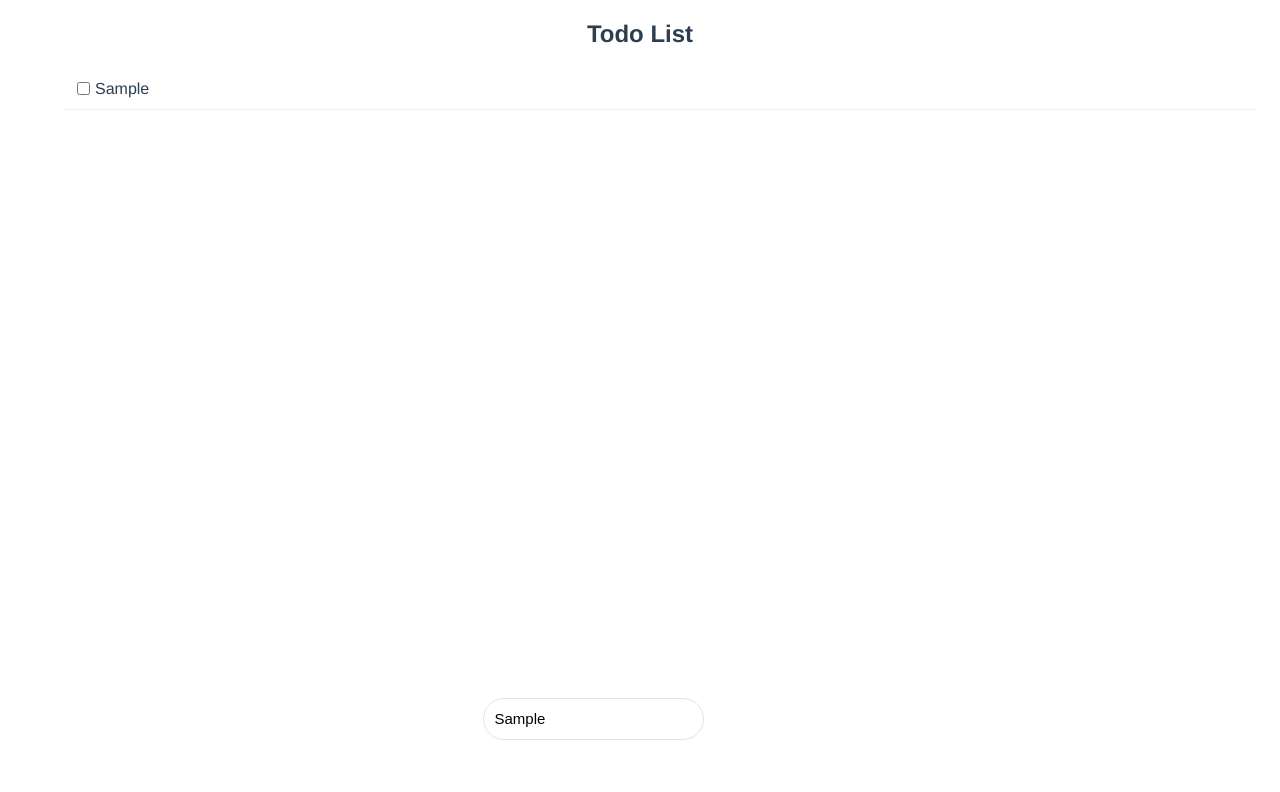
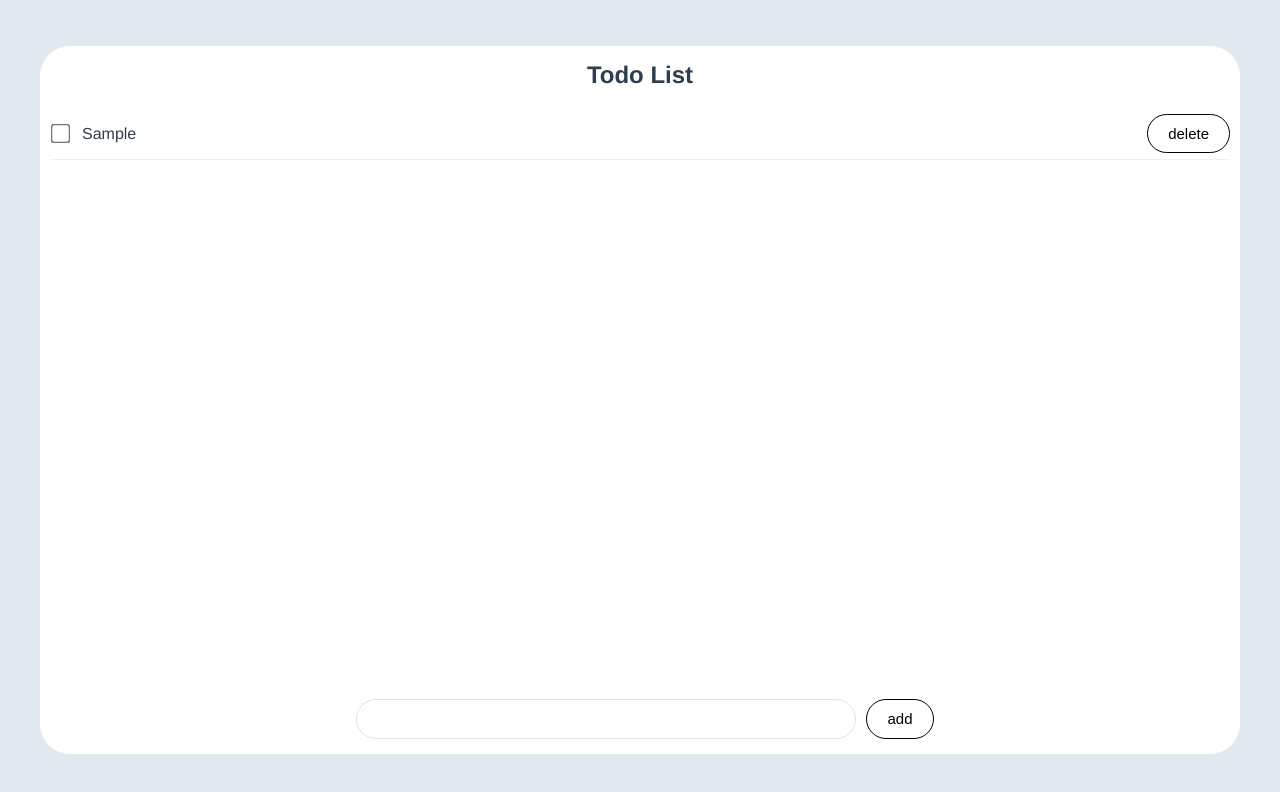
Before and after one commit to changsuwi/todolist, a Vue app: page / in a window 1280 px wide. Both pictures are taken after typing "Sample" into the empty fields and a click on the button "add". Shown: the top 792 px of the page. Built offline with nearby package versions, Linux system fonts and the light colour scheme.

Commit message:
update style and business logic

```diff
--- a/src/App.vue
+++ b/src/App.vue
@@ -1,15 +1,14 @@
 <template>
   <div class="project-container">
-  <div class="project-title">
-    <h2>
+    <h2 class="project-title">
       {{projectTitle}}
     </h2>
-  </div>
     <div class="todolist">
       <ul>
         <li class="todo-item" v-for="(todo, index) in todolist" :key="todo.id">
           <input class="task-complete-checkbox" type="checkbox" @change="complete(index)">
           <label class="todo-content">{{todo.name}}</label>
+          <button @click="deleteTodo" class="btn btn-danger"> delete </button>
         </li>
       </ul>
     </div>
@@ -18,7 +17,6 @@
       <button @click="addTodo" class="btn btn-danger"> add </button>
     </div>
   </div>
-
 </template>
 
 <script>
@@ -35,14 +33,23 @@ export default {
   },
   methods: {
     addTodo() {
+      if (this.taskName.trim() == "") {
+        this.taskName = ''
+        return
+      }
       this.todolist.push({
         name: this.taskName,
         id : this.id
       })
       this.id += 1
+      this.taskName = ""
       console.log(this.todolist)
     },
     complete(taskIndex) {
+      this.todolist.splice(taskIndex, 1)
+      console.log(this.todolist)
+    },
+    deleteTodo(taskIndex) {
       this.todolist.splice(taskIndex, 1)
       console.log(this.todolist)
     }
@@ -51,59 +58,95 @@ export default {
 </script>
 
 <style>
+html, body {
+  margin: 0!important;
+  padding: 0!important;
+  background-color: #e2e8f0;
+  height: 100%;
+}
+
 #app {
   font-family: Avenir, Helvetica, Arial, sans-serif;
   -webkit-font-smoothing: antialiased;
   -moz-osx-font-smoothing: grayscale;
   text-align: center;
   color: #2c3e50;
+  display: flex;
+  justify-content: center;
+  align-items: center;
+  height: 100%;
 }
 .project-container {
-  margin: 15px;
+  margin: 0 15px;
   background: #ffffff;
+  border-radius: 30px;
+  width: 100%;
+}
+
+@media (min-width: 768px) {
+  .project-container {
+    margin: 0 40px;
+  }
+}
+
+.project-title {
+  margin-top: 15px
 }
 .todolist {
   margin-bottom: 30px;
+  min-height: 65vh;
+}
+@media (min-height: 667px) {
+  .todolist {
     min-height: 70vh;
   }
-@media (min-height: 667px) {
+}
+
+@media (min-height: 812px) {
   .todolist {
     min-height: 75vh;
   }
 }
 
-@media (min-height: 812px) {
-  .todolist {
-    min-height: 80vh;
+ul {
+  padding: 0
 }
-}
-
 .todo-item {
   border-bottom: 1px solid #f0f0f0;
   display: flex;
   flex-direction: row;
   justify-content: flex-start;
-  padding: 10px;
+  margin: 10px;
+  align-items: center;
+  height: 50px;
 }
 .todo-content {
   line-height: 21px;
+  margin-right: 20px;
+  flex-grow: 1;
+  text-align: start;
 }
 .task-complete-checkbox {
-  margin-right: 5px;
+  margin-right: 15px;
+  transform: scale(1.5);
 }
 .add-todo-bar {
   display: flex;
   flex-direction: row;
   justify-content: center;
+  margin: 15px;
 }
 .add-todo-input {
-  margin-right: 25px;
+  flex-grow: 1;
   height: 40px;
   font-size: 15px;
   border: 1px solid #dce4ec;
   border-radius: 2em;
   transition: border 250ms ease-out;
-  padding: 0px 10px;
+  margin: 0px 10px;
+  box-sizing: border-box;
+  padding-left: 10px;
+  max-width: 500px;
 
 }
 
@@ -122,14 +165,10 @@ export default {
   transition: 250ms ease-out;
 }
 
-.btn:hover {
+.btn:active{
   color: #fff;
   background: #e74c3c;
 }
 
-.btn:focus {
-  color: #fff;
-  outline: none;
-}
 
 </style>
```
Lines whose indentation alone changed are shown as unchanged.
